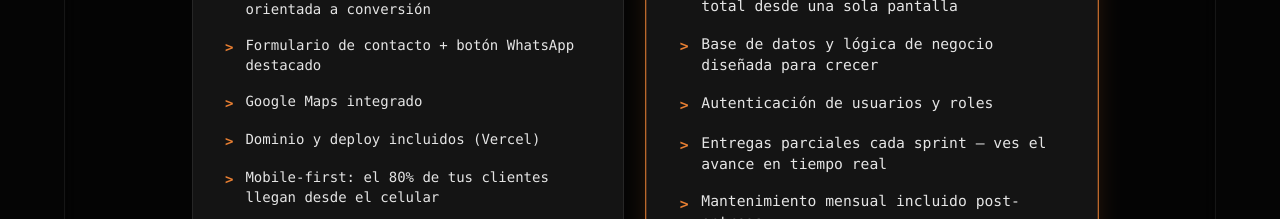
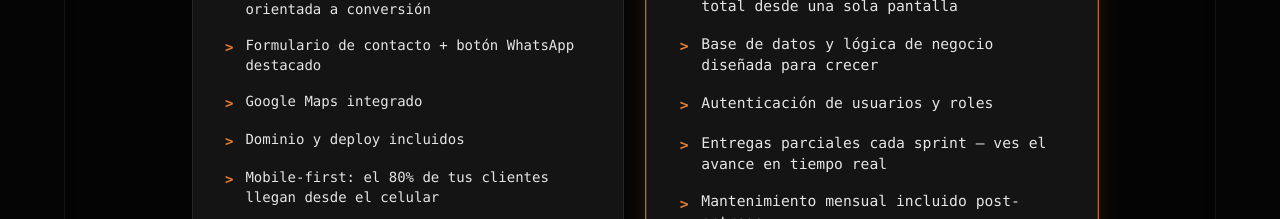
Before and after one commit to artifex94/artifex94.github.io, a React (Vite) app: page /business in a window 1280 px wide. Shown: the part 2520-2739 px from the top of the page. Built offline with nearby package versions, Linux system fonts and the light colour scheme.

Commit message:
fix(business): drop tech stack mention from deploy feature

```diff
--- a/src/Business.tsx
+++ b/src/Business.tsx
@@ -63,7 +63,7 @@ const pricingTiers: PricingTier[] = [
       "Sección de servicios o productos clara y orientada a conversión",
       "Formulario de contacto + botón WhatsApp destacado",
       "Google Maps integrado",
-      "Dominio y deploy incluidos (Vercel)",
+      "Dominio y deploy incluidos",
       "Mobile-first: el 80% de tus clientes llegan desde el celular",
     ],
   },
```
